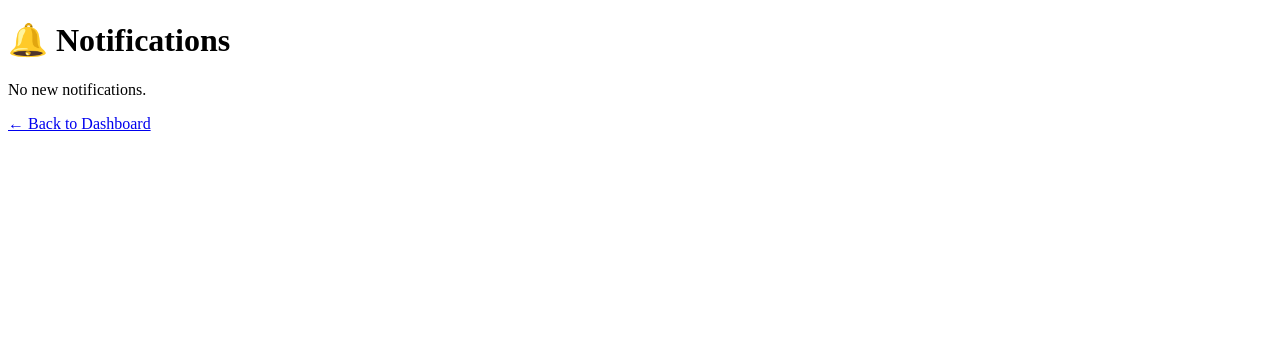
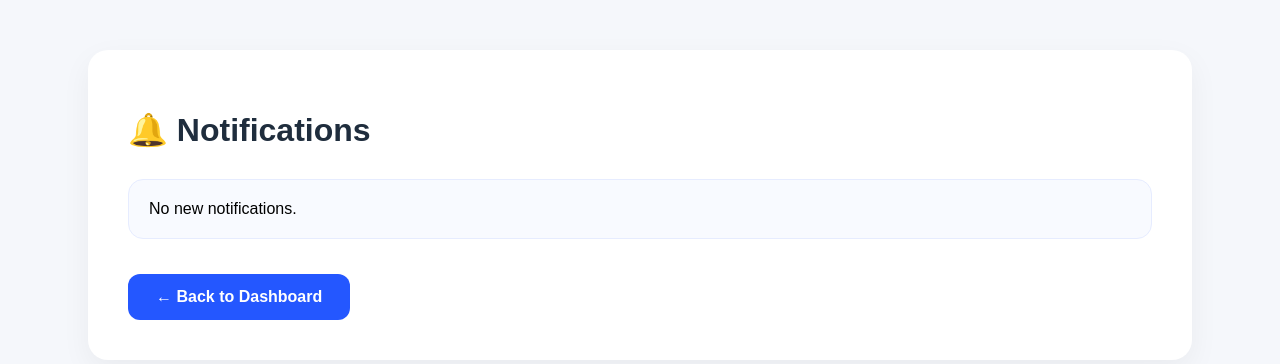
Before and after one commit to sethdiya-code/toknify, a Flask app: page /notifications in a window 1280 px wide. Shown: the top 364 px of the page. Run offline with Flask 3, Linux system fonts and the light colour scheme; the visitor is signed in with stand-in values (Sample User, id 1); data that the repository does not hold is empty.

Commit message:
Update notifications.html

```diff
--- a/templates/notifications.html
+++ b/templates/notifications.html
@@ -1,15 +1,73 @@
 <!DOCTYPE html>
-<html>
+<html lang="en">
 <head>
-    <title>Notifications</title>
+<meta charset="UTF-8">
+<title>Notifications</title>
+<style>
+body{
+    margin:0;
+    font-family:Arial, sans-serif;
+    background:#f5f7fb;
+}
+
+.container{
+    width:80%;
+    margin:50px auto;
+    background:#fff;
+    padding:40px;
+    border-radius:20px;
+    box-shadow:0 10px 30px rgba(0,0,0,0.05);
+}
+
+h1{
+    color:#1f2d3d;
+    margin-bottom:30px;
+}
+
+.notification-box{
+    background:#f8faff;
+    border:1px solid #e6ecff;
+    padding:20px;
+    border-radius:15px;
+    margin-bottom:15px;
+    font-size:16px;
+}
+
+.back-btn{
+    display:inline-block;
+    margin-top:20px;
+    background:#2457ff;
+    color:white;
+    text-decoration:none;
+    padding:14px 28px;
+    border-radius:12px;
+    font-weight:600;
+}
+
+.back-btn:hover{
+    background:#1747e0;
+}
+</style>
 </head>
 <body>
 
-<h1>🔔 Notifications</h1>
+<div class="container">
+    <h1>🔔 Notifications</h1>
 
-<p>No new notifications.</p>
+    {% if notifications %}
+        {% for note in notifications %}
+            <div class="notification-box">
+                {{ note[0] }}
+            </div>
+        {% endfor %}
+    {% else %}
+        <div class="notification-box">
+            No new notifications.
+        </div>
+    {% endif %}
 
-<a href="/">← Back to Dashboard</a>
+    <a href="/" class="back-btn">← Back to Dashboard</a>
+</div>
 
 </body>
 </html>
```
